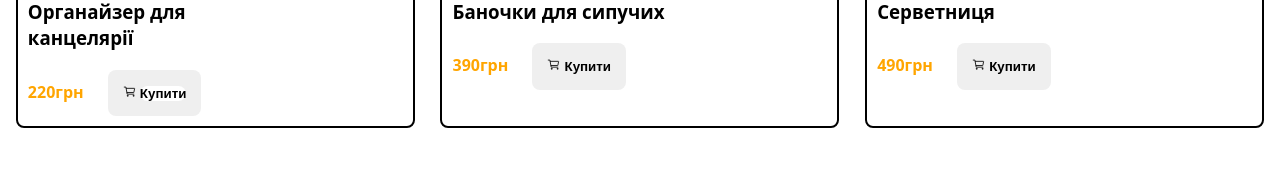
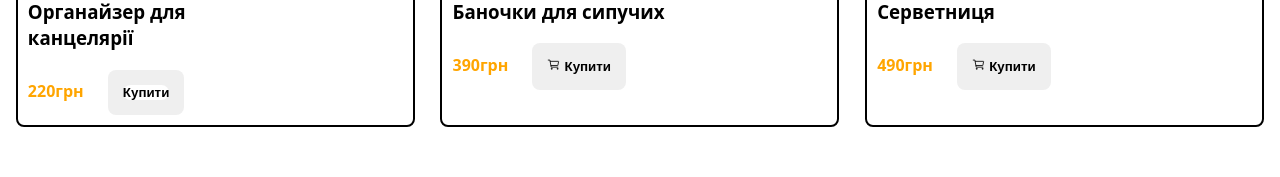
Before and after one commit to WoodlifeRoma/magazine, a plain HTML site: page index.html in a window 1280 px wide. Shown: the part 700-877 px from the top of the page. Drawn offline with nearby package versions, Linux system fonts and the light colour scheme.

Commit message:
Update index.html

```diff
--- a/index.html
+++ b/index.html
@@ -48,7 +48,7 @@
                           <h3>Органайзер для </br>канцелярії </h3>
                           <div class="info-price">
                           <span class="price">220грн</span>
-                          <button class="add-to-card"><ion-icon name="cart-outline"></ion-icon> <a href="http://127.0.0.1:50943/index.html" >Купити</a></button>
+                          <button class="add-to-card"> <a href="http://127.0.0.1:50943/index.html" >Купити</a></button>
                           </div>
                       </div>
 
```
